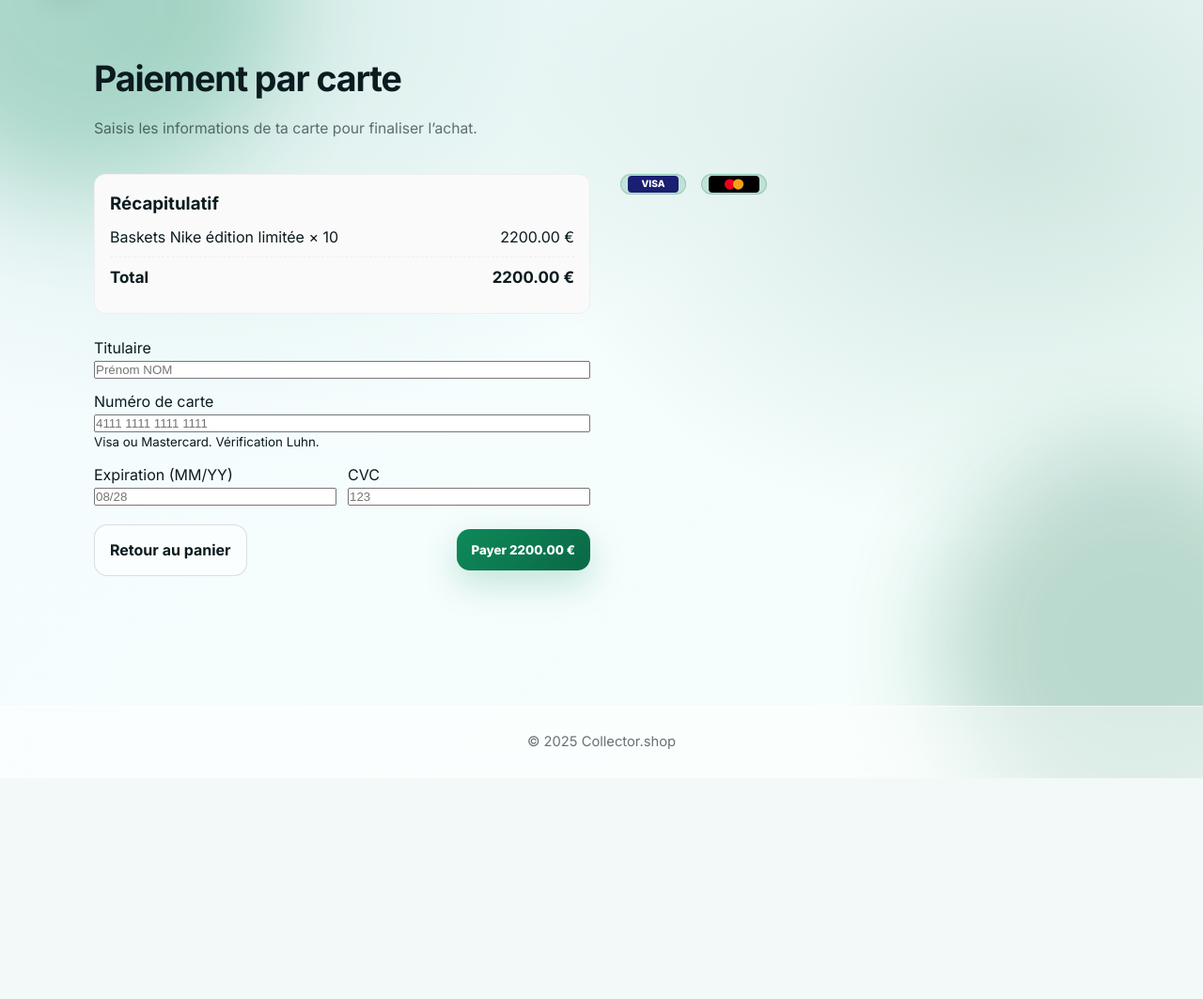
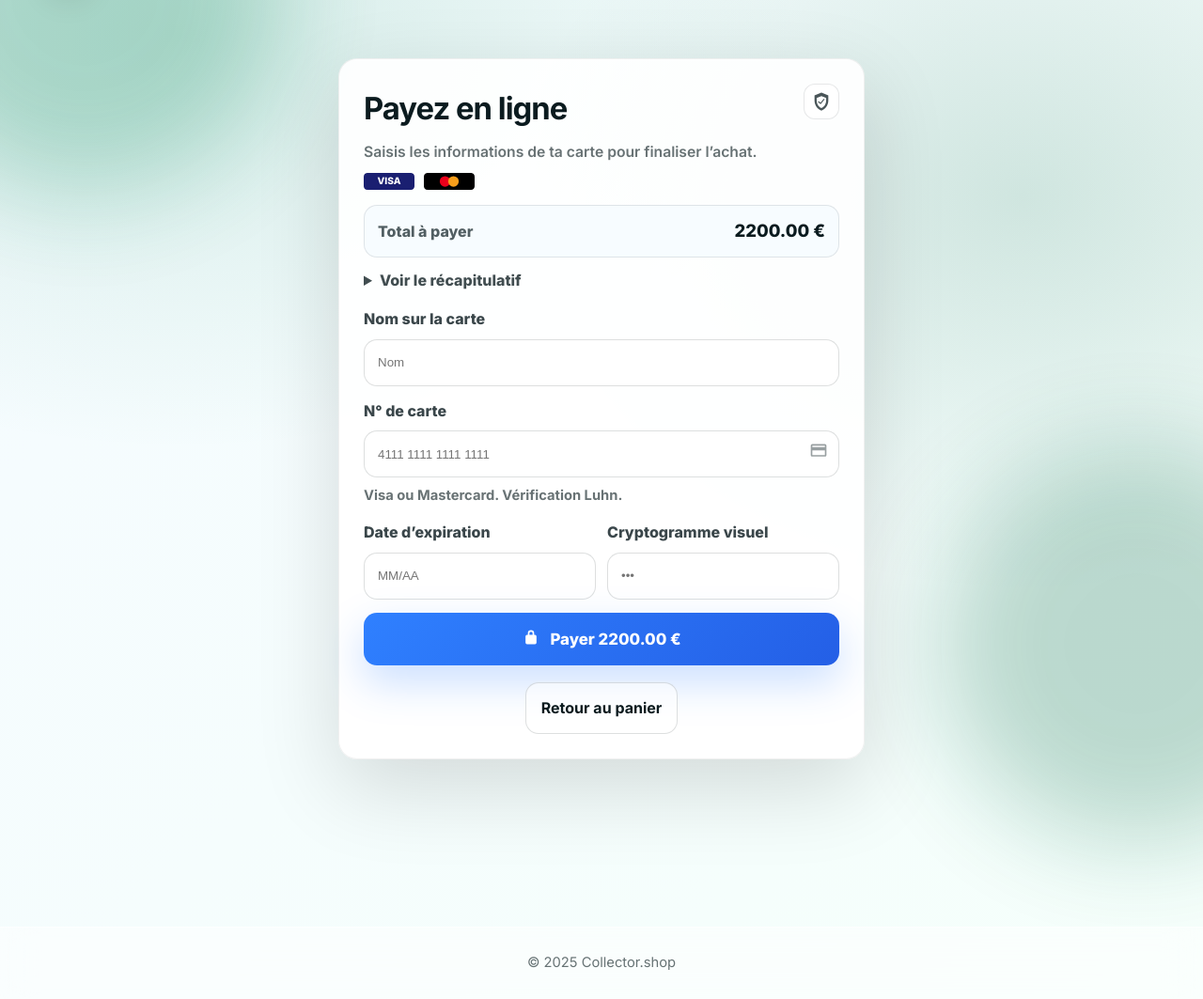
Before and after one commit to Salihasally/Collector, a Flask app: page /paiement/carte in a window 1280 px wide. Shown: the part 75-1138 px from the top of the page at 94% size. Before the commit the page ends 903 px from the top, so only its background shows below. Run offline with Flask 3, Linux system fonts and the light colour scheme; the visitor is signed in with stand-in values (Sample User, id 1); tables that the repository leaves empty hold one stand-in row (values such as "Sample post").

Commit message:
Modification fonctionnalité Paiment

```diff
--- a/app.py
+++ b/app.py
@@ -11,6 +11,7 @@ import re
 from flask import Flask, render_template, abort, request, redirect, url_for, flash, session, g
 from werkzeug.security import generate_password_hash, check_password_hash
 from werkzeug.utils import secure_filename
+
 
 BASE_DIR = os.path.abspath(os.path.dirname(__file__))
 SELLER_OFFSET = 100000  # article_id virtuel = SELLER_OFFSET + post.id
@@ -391,6 +392,10 @@ def send_email(to_email: str, subject: str, body: str) -> bool:
 
     Variables requises:
       SMTP_HOST, SMTP_PORT (default 587), SMTP_USER, SMTP_PASSWORD, SMTP_FROM
+
+    Options:
+      SMTP_USE_SSL=1  -> utilise SMTP_SSL (souvent port 465)
+      SMTP_STARTTLS=0 -> désactive STARTTLS (par défaut activé si pas SSL)
     """
     host = os.environ.get("SMTP_HOST")
     user = os.environ.get("SMTP_USER")
@@ -398,7 +403,30 @@ def send_email(to_email: str, subject: str, body: str) -> bool:
     from_email = os.environ.get("SMTP_FROM") or user
     port = int(os.environ.get("SMTP_PORT", "587"))
 
-    if not host or not user or not password or not from_email:
+    smtp_use_ssl = (os.environ.get("SMTP_USE_SSL") or "").strip().lower() in {"1", "true", "yes", "on"}
+    smtp_starttls_env = (os.environ.get("SMTP_STARTTLS") or "").strip().lower()
+    smtp_starttls = True if smtp_starttls_env == "" else smtp_starttls_env in {"1", "true", "yes", "on"}
+
+    # Heuristique: si on est sur 465, on part sur SSL sauf si l'utilisateur a explicitement demandé STARTTLS
+    if port == 465 and smtp_starttls_env == "":
+        smtp_use_ssl = True
+
+    missing = []
+    if not host:
+        missing.append("SMTP_HOST")
+    if not user:
+        missing.append("SMTP_USER")
+    if not password:
+        missing.append("SMTP_PASSWORD")
+    if not from_email:
+        missing.append("SMTP_FROM")
+
+    if missing:
+        # Log utile pour debug (sans exposer le mot de passe)
+        try:
+            app.logger.warning("SMTP not configured: missing %s", ", ".join(missing))
+        except Exception:
+            pass
         return False
 
     msg = EmailMessage()
@@ -408,14 +436,39 @@ def send_email(to_email: str, subject: str, body: str) -> bool:
     msg.set_content(body.strip())
 
     context = ssl.create_default_context()
-    with smtplib.SMTP(host, port) as server:
-        server.ehlo()
-        server.starttls(context=context)
-        server.ehlo()
-        server.login(user, password)
-        server.send_message(msg)
 
-    return True
+    try:
+        if smtp_use_ssl:
+            with smtplib.SMTP_SSL(host, port, context=context) as server:
+                server.ehlo()
+                server.login(user, password)
+                server.send_message(msg)
+            return True
+
+        with smtplib.SMTP(host, port) as server:
+            server.ehlo()
+            if smtp_starttls:
+                server.starttls(context=context)
+                server.ehlo()
+            server.login(user, password)
+            server.send_message(msg)
+        return True
+    except Exception:
+        # Traceback complet côté serveur Flask
+        try:
+            app.logger.exception(
+                "SMTP send failed (host=%s port=%s ssl=%s starttls=%s user=%s from=%s to=%s)",
+                host,
+                port,
+                smtp_use_ssl,
+                smtp_starttls,
+                user,
+                from_email,
+                to_email,
+            )
+        except Exception:
+            pass
+        return False
 
 
 def send_otp_email(to_email: str, code: str) -> bool:
@@ -723,13 +776,17 @@ def login():
         try:
             sent = send_otp_email(user["email"], code)
         except Exception:
+            try:
+                app.logger.exception("Failed to send OTP email to %s", user["email"])
+            except Exception:
+                pass
             sent = False
 
         if sent:
             flash("Code de vérification envoyé par email.", "success")
             return redirect(url_for("verify_2fa"))
         else:
-            flash("Impossible d'envoyer l'email de vérification (SMTP non configuré).", "error")
+            flash("Impossible d'envoyer l'email de vérification (vérifie la config SMTP et les logs serveur).", "error")
             return redirect(url_for("login"))
 
     # GET
@@ -798,13 +855,17 @@ def resend_2fa():
     try:
         sent = send_otp_email(email, code)
     except Exception:
+        try:
+            app.logger.exception("Failed to resend OTP email to %s", email)
+        except Exception:
+            pass
         sent = False
 
     if sent:
         flash("Nouveau code envoyé par email.", "success")
         return redirect(url_for("verify_2fa"))
     else:
-        flash("Impossible d'envoyer l'email (SMTP non configuré).", "error")
+        flash("Impossible d'envoyer l'email (vérifie la config SMTP et les logs serveur).", "error")
         return redirect(url_for("login"))
 
 
--- a/static/css/style.css
+++ b/static/css/style.css
@@ -1228,3 +1228,219 @@ h2 {
         grid-template-columns: 1fr;
     }
 }
+
+/* =========================
+   PAYMENT PAGE
+========================= */
+.pay-shell {
+    display: grid;
+    place-items: center;
+    padding: 8px 0 40px;
+}
+
+.pay-card {
+    width: min(560px, 100%);
+    background: rgba(255, 255, 255, 0.92);
+    border: 1px solid rgba(0, 0, 0, 0.06);
+    border-radius: 20px;
+    padding: 26px;
+    box-shadow: var(--shadow-lg);
+}
+
+.pay-head {
+    display: flex;
+    justify-content: space-between;
+    align-items: flex-start;
+    gap: 14px;
+    margin-bottom: 10px;
+}
+
+.pay-title {
+    margin: 0;
+    font-size: 2.05rem;
+    letter-spacing: -0.03em;
+}
+
+.pay-subtitle {
+    margin: 8px 0 0;
+    color: var(--muted);
+    font-weight: 600;
+    font-size: 0.98rem;
+}
+
+.pay-secure {
+    width: 38px;
+    height: 38px;
+    border-radius: 12px;
+    display: inline-flex;
+    align-items: center;
+    justify-content: center;
+    color: rgba(11, 27, 31, 0.74);
+    border: 1px solid rgba(11, 27, 31, 0.10);
+    background: rgba(255, 255, 255, 0.70);
+}
+
+.pay-secure svg { width: 22px; height: 22px; }
+
+.pay-brands {
+    display: flex;
+    align-items: center;
+    gap: 10px;
+    margin: 10px 0 16px;
+}
+
+.pay-brand svg {
+    height: 18px;
+    width: auto;
+    display: block;
+    border-radius: 4px;
+}
+
+.pay-errors {
+    margin: 0 0 12px;
+    padding: 12px 14px;
+    border-radius: 14px;
+    border: 1px solid rgba(255, 77, 109, 0.45);
+    background: rgba(255, 255, 255, 0.76);
+    box-shadow: 0 14px 34px rgba(0, 0, 0, 0.08);
+    font-weight: 700;
+}
+
+.pay-errors ul { margin: 0; padding-left: 18px; }
+
+.pay-amount {
+    display: flex;
+    align-items: baseline;
+    justify-content: space-between;
+    gap: 10px;
+    padding: 12px 14px;
+    border-radius: 14px;
+    border: 1px solid rgba(11, 27, 31, 0.10);
+    background: rgba(245, 251, 255, 0.75);
+    margin-bottom: 12px;
+}
+
+.pay-amount-label { color: rgba(11, 27, 31, 0.70); font-weight: 800; }
+.pay-amount-value { font-weight: 950; font-size: 1.15rem; }
+
+.pay-details {
+    margin: 0 0 16px;
+}
+
+.pay-details summary {
+    cursor: pointer;
+    font-weight: 800;
+    color: rgba(11, 27, 31, 0.78);
+    user-select: none;
+}
+
+.pay-summary {
+    list-style: none;
+    padding: 10px 0 0;
+    margin: 0;
+    display: grid;
+    gap: 8px;
+}
+
+.pay-summary li {
+    display: flex;
+    justify-content: space-between;
+    gap: 10px;
+    padding: 8px 12px;
+    border-radius: 14px;
+    border: 1px dashed rgba(11, 27, 31, 0.12);
+    background: rgba(255, 255, 255, 0.55);
+}
+
+.pay-form { display: grid; gap: 14px; }
+
+.pay-field label {
+    display: block;
+    font-weight: 800;
+    color: rgba(15, 29, 34, 0.82);
+    margin-bottom: 8px;
+}
+
+.pay-field input {
+    width: 100%;
+    height: 50px;
+    padding: 0 14px;
+    border-radius: 14px;
+    border: 1px solid rgba(15, 29, 34, 0.14);
+    background: rgba(255, 255, 255, 0.88);
+}
+
+.pay-field input:focus {
+    outline: none;
+    border-color: rgba(47, 128, 255, 0.55);
+    box-shadow: 0 0 0 4px rgba(47, 128, 255, 0.16);
+}
+
+.pay-help {
+    display: block;
+    margin-top: 8px;
+    color: rgba(11, 27, 31, 0.62);
+    font-weight: 650;
+    font-size: 0.92rem;
+}
+
+.pay-grid {
+    display: grid;
+    grid-template-columns: 1fr 1fr;
+    gap: 12px;
+}
+
+.pay-input-icon {
+    position: relative;
+}
+
+.pay-input-icon input {
+    padding-right: 42px;
+}
+
+.pay-icon {
+    position: absolute;
+    right: 12px;
+    top: 50%;
+    transform: translateY(-50%);
+    color: rgba(11, 27, 31, 0.42);
+}
+
+.pay-icon svg { width: 20px; height: 20px; }
+
+.pay-btn {
+    width: 100%;
+    height: 56px;
+    border: none;
+    border-radius: 14px;
+    cursor: pointer;
+    background: linear-gradient(135deg, #2f80ff, #245fe6);
+    color: #fff;
+    font-weight: 950;
+    font-size: 1.05rem;
+    display: inline-flex;
+    align-items: center;
+    justify-content: center;
+    gap: 10px;
+    box-shadow: 0 18px 44px rgba(47, 128, 255, 0.25);
+    transition: transform 0.2s ease, box-shadow 0.2s ease;
+}
+
+.pay-btn:hover {
+    transform: translateY(-1px);
+    box-shadow: 0 22px 54px rgba(47, 128, 255, 0.34);
+}
+
+.pay-btn-icon svg { width: 20px; height: 20px; }
+
+.pay-foot {
+    display: flex;
+    justify-content: center;
+    margin-top: 4px;
+}
+
+@media (max-width: 520px) {
+    .pay-card { padding: 18px; border-radius: 18px; }
+    .pay-title { font-size: 1.7rem; }
+    .pay-grid { grid-template-columns: 1fr; }
+}
--- a/templates/card_payment.html
+++ b/templates/card_payment.html
@@ -1,81 +1,92 @@
 {% extends "base.html" %}
 {% block content %}
-<h2>Paiement par carte</h2>
-<p class="subtitle">Saisis les informations de ta carte pour finaliser l’achat.</p>
+<div class="pay-shell">
+  <div class="pay-card" role="region" aria-label="Paiement">
+    <div class="pay-head">
+      <div>
+        <h2 class="pay-title">Payez en ligne</h2>
+        <p class="pay-subtitle">Saisis les informations de ta carte pour finaliser l’achat.</p>
+      </div>
+      <div class="pay-secure" aria-label="Paiement sécurisé" title="Paiement sécurisé">
+        <svg viewBox="0 0 24 24" aria-hidden="true">
+          <path fill="currentColor" d="M12 1.5l8 3.5V11c0 6-4.1 10.7-8 11.5C8.1 21.7 4 17 4 11V5l8-3.5zm0 4.1L6.5 7.9V11c0 4.3 2.7 7.8 5.5 8.6 2.8-.8 5.5-4.3 5.5-8.6V7.9L12 5.6zm3.2 4.4l-3.7 4.7c-.2.3-.6.3-.9.1l-2.2-1.7c-.3-.2-.3-.7-.1-1 .2-.3.7-.3 1-.1l1.7 1.3 3.3-4.1c.2-.3.7-.4 1-.1.3.2.4.7.1 1z"/>
+        </svg>
+      </div>
+    </div>
+
+    <div class="pay-brands" aria-label="Cartes acceptées">
+      <span class="pay-brand" aria-label="Visa">
+        <svg viewBox="0 0 48 16" aria-hidden="true"><rect width="48" height="16" rx="3" fill="#1a1f71"/><text x="24" y="11" fill="#fff" font-family="Inter,system-ui,sans-serif" font-size="9" font-weight="800" text-anchor="middle">VISA</text></svg>
+      </span>
+      <span class="pay-brand" aria-label="Mastercard">
+        <svg viewBox="0 0 48 16" aria-hidden="true"><rect width="48" height="16" rx="3" fill="#000"/><circle cx="20" cy="8" r="5" fill="#eb001b"/><circle cx="28" cy="8" r="5" fill="#f79e1b"/></svg>
+      </span>
+    </div>
 
     {% if errors and errors|length > 0 %}
-  <div class="flash flash-error">
+      <div class="pay-errors" role="alert">
         <ul>
           {% for e in errors %}<li>{{ e }}</li>{% endfor %}
         </ul>
       </div>
     {% endif %}
 
-<div class="card-pay">
-  <div class="summary">
-    <h3>Récapitulatif</h3>
-    <ul class="summary-list">
+    <div class="pay-amount">
+      <div class="pay-amount-label">Total à payer</div>
+      <div class="pay-amount-value">{{ '%.2f' % (total_cents / 100) }} €</div>
+    </div>
+
+    <details class="pay-details">
+      <summary>Voir le récapitulatif</summary>
+      <ul class="pay-summary">
         {% for it in items %}
           <li>
             <span>{{ it.article.titre }} × {{ it.qty }}</span>
             <span>{{ '%.2f' % (it.line_total_cents / 100) }} €</span>
           </li>
         {% endfor %}
-      <li class="summary-total">
-        <strong>Total</strong>
-        <strong>{{ '%.2f' % (total_cents / 100) }} €</strong>
-      </li>
       </ul>
+    </details>
+
+    <form method="post" class="pay-form js-important" novalidate>
+      <div class="pay-field">
+        <label for="card_name">Nom sur la carte</label>
+        <input id="card_name" name="card_name" type="text" required value="{{ form.card_name }}" placeholder="Nom">
       </div>
 
-  <div class="brand-badges">
-    <span class="badge visa" aria-label="Visa">
-      <svg viewBox="0 0 48 16" aria-hidden="true"><rect width="48" height="16" rx="3" fill="#1a1f71"/><text x="24" y="11" fill="#fff" font-family="Inter,system-ui,sans-serif" font-size="9" font-weight="800" text-anchor="middle">VISA</text></svg>
-    </span>
-    <span class="badge mc" aria-label="Mastercard">
-      <svg viewBox="0 0 48 16" aria-hidden="true"><rect width="48" height="16" rx="3" fill="#000"/><circle cx="20" cy="8" r="5" fill="#eb001b"/><circle cx="28" cy="8" r="5" fill="#f79e1b"/></svg>
+      <div class="pay-field">
+        <label for="card_number">N° de carte</label>
+        <div class="pay-input-icon">
+          <input id="card_number" name="card_number" type="text" inputmode="numeric" autocomplete="cc-number" required value="{{ form.card_number }}" placeholder="4111 1111 1111 1111">
+          <span class="pay-icon" aria-hidden="true">
+            <svg viewBox="0 0 24 24"><path fill="currentColor" d="M20 4H4c-1.1 0-2 .9-2 2v12c0 1.1.9 2 2 2h16c1.1 0 2-.9 2-2V6c0-1.1-.9-2-2-2zm0 4H4V6h16v2zm0 10H4v-6h16v6z"/></svg>
           </span>
         </div>
+        <small class="pay-help">Visa ou Mastercard. Vérification Luhn.</small>
+      </div>
 
-  <form method="post" class="pay-form js-important" novalidate>
-    <div class="form-row">
-      <label for="card_name">Titulaire</label>
-      <input id="card_name" name="card_name" type="text" required value="{{ form.card_name }}" placeholder="Prénom NOM">
+      <div class="pay-grid">
+        <div class="pay-field">
+          <label for="exp">Date d’expiration</label>
+          <input id="exp" name="exp" type="text" inputmode="numeric" autocomplete="cc-exp" required value="{{ form.exp }}" placeholder="MM/AA">
         </div>
-    <div class="form-row">
-      <label for="card_number">Numéro de carte</label>
-      <input id="card_number" name="card_number" type="text" inputmode="numeric" autocomplete="cc-number" required value="{{ form.card_number }}" placeholder="4111 1111 1111 1111">
-      <small>Visa ou Mastercard. Vérification Luhn.</small>
-    </div>
-    <div class="form-grid">
-      <div class="form-row">
-        <label for="exp">Expiration (MM/YY)</label>
-        <input id="exp" name="exp" type="text" inputmode="numeric" autocomplete="cc-exp" required value="{{ form.exp }}" placeholder="08/28">
-      </div>
-      <div class="form-row">
-        <label for="cvc">CVC</label>
-        <input id="cvc" name="cvc" type="text" inputmode="numeric" autocomplete="cc-csc" required value="{{ form.cvc }}" placeholder="123" maxlength="3">
+        <div class="pay-field">
+          <label for="cvc">Cryptogramme visuel</label>
+          <input id="cvc" name="cvc" type="text" inputmode="numeric" autocomplete="cc-csc" required value="{{ form.cvc }}" placeholder="•••" maxlength="3">
         </div>
       </div>
-    <div class="form-actions">
+
+      <button class="pay-btn" type="submit">
+        <span class="pay-btn-icon" aria-hidden="true">
+          <svg viewBox="0 0 24 24"><path fill="currentColor" d="M17 9h-1V7a4 4 0 00-8 0v2H7a2 2 0 00-2 2v8a2 2 0 002 2h10a2 2 0 002-2v-8a2 2 0 00-2-2zm-7-2a2 2 0 114 0v2h-4V7z"/></svg>
+        </span>
+        <span>Payer {{ '%.2f' % (total_cents / 100) }} €</span>
+      </button>
+
+      <div class="pay-foot">
         <a class="btn-secondary btn-link" href="{{ url_for('panier') }}">Retour au panier</a>
-      <button class="btn-primary" type="submit">Payer {{ '%.2f' % (total_cents / 100) }} €</button>
       </div>
     </form>
   </div>
-
-<style>
-  .card-pay{display:grid;grid-template-columns:1fr 1fr;gap:24px}
-  @media (max-width: 900px){.card-pay{grid-template-columns:1fr}}
-  .summary{background:#fafafa;border:1px solid #eee;border-radius:12px;padding:16px}
-  .summary-list{list-style:none;padding:0;margin:0}
-  .summary-list li{display:flex;justify-content:space-between;padding:8px 0;border-bottom:1px dashed #eee}
-  .summary-list li:last-child{border-bottom:0}
-  .summary-total{font-size:1.06rem}
-  .brand-badges{display:flex;gap:8px;margin-bottom:8px}
-  .badge svg{height:18px;width:auto;display:block;border-radius:4px}
-  .pay-form .form-row{display:flex;flex-direction:column;margin-bottom:12px}
-  .form-grid{display:grid;grid-template-columns:1fr 1fr;gap:12px}
-  .form-actions{display:flex;justify-content:space-between;align-items:center;margin-top:8px}
-</style>
+</div>
 {% endblock %}
```
Lines whose indentation alone changed are shown as unchanged.
